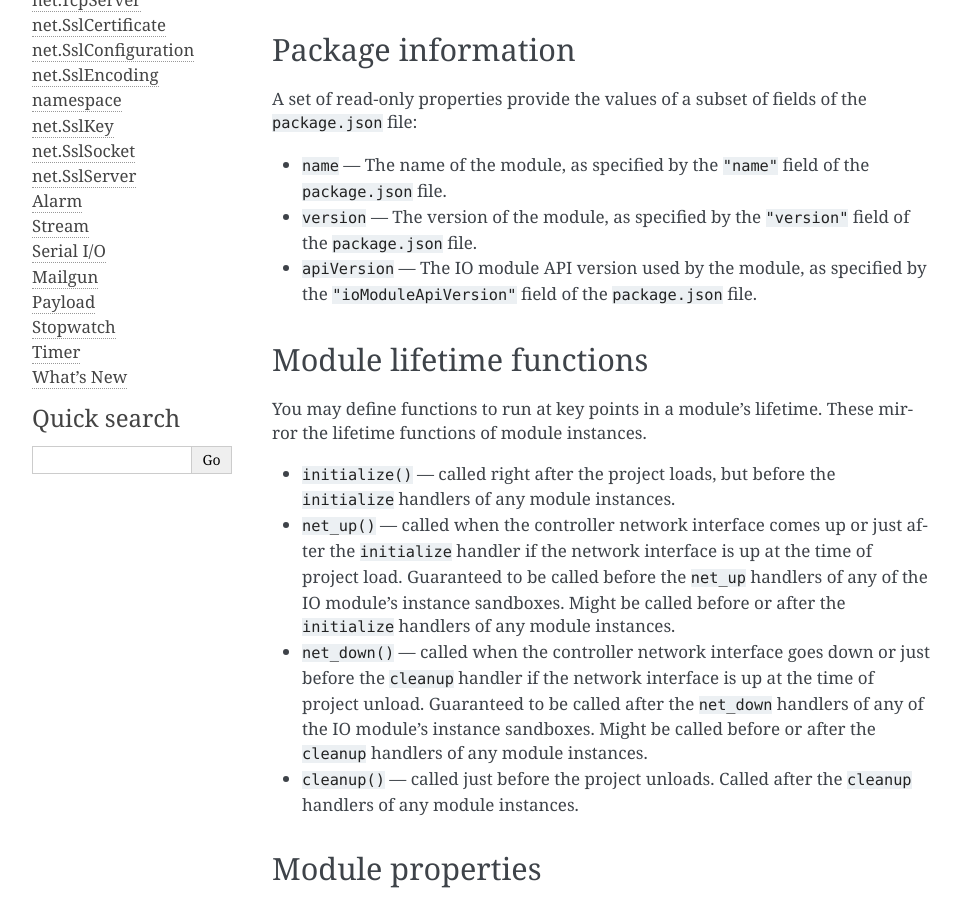
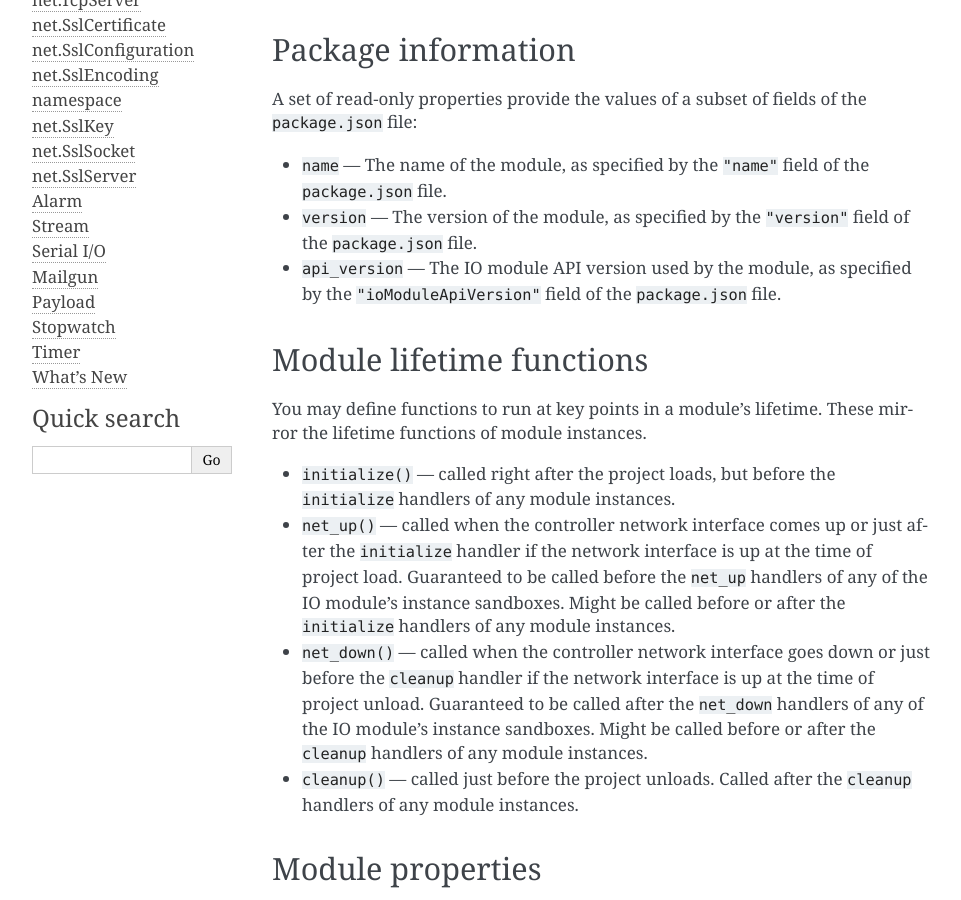
Before and after one commit to carallon/io-module-developer-guide, a Sphinx documentation site: the page built from source/guide/modules.rst, in a window 1280 px wide and 900 px high, scrolled down 647 px. Shown: the whole window, without its empty margins (148-1109 px from the left). Built offline with Sphinx 7.4.7, drawn with Linux system fonts in a browser that asks for light colours.

Commit message:
Use snake case for api_version

```diff
--- a/source/guide/module-instances.rst
+++ b/source/guide/module-instances.rst
@@ -25,7 +25,7 @@ A set of read-only properties of the ``module`` object provide the values of a s
 
 * ``name`` --- The name of the module, as specified by the ``"name"`` field of the ``package.json`` file.
 * ``version`` --- The version of the module, as specified by the ``"version"`` field of the ``package.json`` file.
-* ``apiVersion`` --- The IO module API version used by the module, as specified by the ``"ioModuleApiVersion"`` field of the ``package.json`` file.
+* ``api_version`` --- The IO module API version used by the module, as specified by the ``"ioModuleApiVersion"`` field of the ``package.json`` file.
 
 Module properties
 =================
--- a/source/guide/modules.rst
+++ b/source/guide/modules.rst
@@ -21,7 +21,7 @@ A set of read-only properties provide the values of a subset of fields of the ``
 
 * ``name`` --- The name of the module, as specified by the ``"name"`` field of the ``package.json`` file.
 * ``version`` --- The version of the module, as specified by the ``"version"`` field of the ``package.json`` file.
-* ``apiVersion`` --- The IO module API version used by the module, as specified by the ``"ioModuleApiVersion"`` field of the ``package.json`` file.
+* ``api_version`` --- The IO module API version used by the module, as specified by the ``"ioModuleApiVersion"`` field of the ``package.json`` file.
 
 Module lifetime functions
 =========================
```
